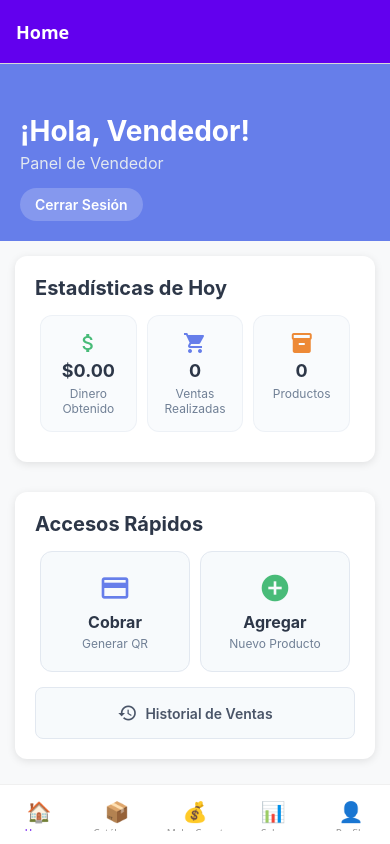
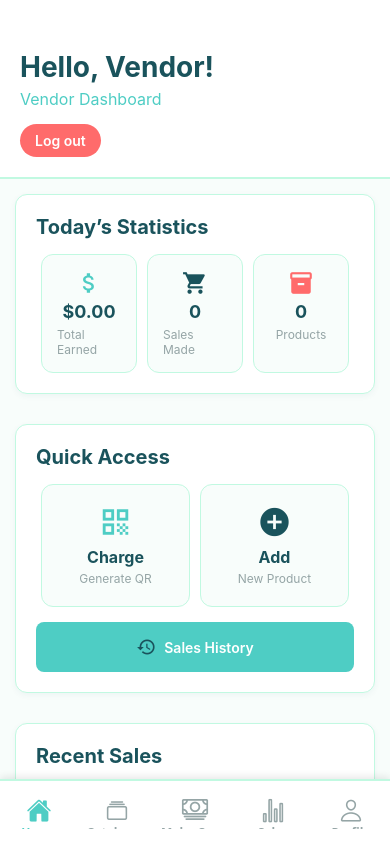
Before and after one commit to BelikJosh/YOLINK, a React Native app: screen /VendorTabs in a window 390 px wide. Built offline with nearby package versions, Linux system fonts and the light colour scheme.

Commit message:
English-Interface-2.2

```diff
--- a/src/navigation/VendorTabNavigator.tsx
+++ b/src/navigation/VendorTabNavigator.tsx
@@ -1,105 +1,146 @@
 // navigation/VendorTabNavigator.tsx
+import { Ionicons } from '@expo/vector-icons';
 import { createBottomTabNavigator } from '@react-navigation/bottom-tabs';
 import React from 'react';
-import { Text, View } from 'react-native';
-import CatalogueScreenVendor from '../screens/CatalogueScreenVendor'; // Importa el componente real
+import CatalogueScreenVendor from '../screens/CatalogueScreenVendor';
 import CobrarScreen from '../screens/CobrarScreen';
 import HomeScreenVendor from '../screens/HomeScreenVendor';
 import ProfileScreen from '../screens/ProfileScreen';
 import { VendorTabParamList } from './types';
 
-// Screens placeholder con componentes básicos (solo los que están en desarrollo)
-const MakeAcountScreen = () => (
-  <View style={{ flex: 1, justifyContent: 'center', alignItems: 'center' }}>
-    <Text>Cobrar - En desarrollo</Text>
-  </View>
-);
-
-const SalesScreenVendor = () => (
-  <View style={{ flex: 1, justifyContent: 'center', alignItems: 'center' }}>
-    <Text>Ventas - En desarrollo</Text>
-  </View>
-);
-
 const Tab = createBottomTabNavigator<VendorTabParamList>();
 
-// Componente temporal para iconos de texto
-const TextIcon = ({ emoji, focused }: { emoji: string, focused: boolean }) => (
-  <Text style={{ fontSize: 20, color: focused ? '#6200ee' : '#999' }}>
-    {emoji}
-  </Text>
-);
+const VendorTabNavigator = ({ route }: any) => {
+  const user = route?.params?.user;
 
-const VendorTabNavigator = () => {
   return (
     <Tab.Navigator
       screenOptions={{
-        tabBarActiveTintColor: '#6200ee',
-        tabBarInactiveTintColor: '#999',
+        tabBarActiveTintColor: '#4ecdc4', // Turquesa
+        tabBarInactiveTintColor: '#95a5a6', // Gris
         tabBarStyle: {
-          backgroundColor: '#fff',
-          borderTopWidth: 1,
-          borderTopColor: '#f0f0f0',
-          height: 60,
-          paddingBottom: 8,
-          paddingTop: 8,
+          backgroundColor: '#ffffff', // Blanco
+          borderTopWidth: 2,
+          borderTopColor: '#c1f9e1', // Verde menta
+          height: 65,
+          paddingBottom: 10,
+          paddingTop: 10,
+          shadowColor: '#000',
+          shadowOffset: { width: 0, height: -2 },
+          shadowOpacity: 0.1,
+          shadowRadius: 8,
+          elevation: 10,
+        },
+        tabBarLabelStyle: {
+          fontSize: 12,
+          fontWeight: '600',
         },
         headerStyle: {
-          backgroundColor: '#6200ee',
+          backgroundColor: '#ffffff',
+          borderBottomWidth: 2,
+          borderBottomColor: '#c1f9e1',
+          shadowColor: '#000',
+          shadowOffset: { width: 0, height: 2 },
+          shadowOpacity: 0.1,
+          shadowRadius: 4,
+          elevation: 4,
         },
-        headerTintColor: '#fff',
+        headerTintColor: '#1a535c', // Azul oscuro
         headerTitleStyle: {
           fontWeight: 'bold',
+          fontSize: 20,
         },
+        headerTitleAlign: 'center',
       }}
+      initialParams={{ user }}
     >
+      {/* INICIO */}
       <Tab.Screen
         name="HomeVendor"
         component={HomeScreenVendor}
+        initialParams={{ user }}
         options={{
           title: 'Home',
-          tabBarIcon: ({ focused }) => (
-            <TextIcon emoji="🏠" focused={focused} />
+          headerShown: false,
+          tabBarIcon: ({ focused, size }) => (
+            <Ionicons
+              name={focused ? 'home' : 'home-outline'}
+              size={size}
+              color={focused ? '#4ecdc4' : '#95a5a6'}
+            />
           ),
         }}
       />
+
+      {/* CATÁLOGO */}
       <Tab.Screen
         name="Catalogue"
-        component={CatalogueScreenVendor} // Usa el componente importado
+        component={CatalogueScreenVendor}
+        initialParams={{ user }}
         options={{
-          title: 'Catálogue',
-          tabBarIcon: ({ focused }) => (
-            <TextIcon emoji="📦" focused={focused} />
+          title: 'Catalogue',
+          tabBarIcon: ({ focused, size }) => (
+            <Ionicons
+              name={focused ? 'albums' : 'albums-outline'}
+              size={size}
+              color={focused ? '#4ecdc4' : '#95a5a6'}
+            />
           ),
         }}
       />
+
+      {/* COBRAR */}
       <Tab.Screen
-  name="MakeCount"
-  component={CobrarScreen}
-  options={{
-    title: 'Make Count',
-    tabBarIcon: ({ focused }) => (
-      <TextIcon emoji="💰" focused={focused} />
-    ),
-  }}
-/>
+        name="MakeCount"
+        component={CobrarScreen}
+        initialParams={{ user }}
+        options={{
+          title: 'Make Count',
+          tabBarIcon: ({ focused, size }) => (
+            <Ionicons
+              name={focused ? 'cash' : 'cash-outline'}
+              size={size + 3}
+              color={focused ? '#ff6b6b' : '#95a5a6'} // Rojo coral para pestaña especial
+            />
+          ),
+          tabBarActiveTintColor: '#ff6b6b', // Rojo coral
+        }}
+      />
+
+      {/* VENTAS */}
       <Tab.Screen
         name="Sales"
-        component={SalesScreenVendor}
+        component={() => (
+          <React.Fragment>
+            <></>
+          </React.Fragment>
+        )}
+        initialParams={{ user }}
         options={{
           title: 'Sales',
-          tabBarIcon: ({ focused }) => (
-            <TextIcon emoji="📊" focused={focused} />
+          tabBarIcon: ({ focused, size }) => (
+            <Ionicons
+              name={focused ? 'stats-chart' : 'stats-chart-outline'}
+              size={size}
+              color={focused ? '#4ecdc4' : '#95a5a6'}
+            />
           ),
         }}
       />
+
+      {/* PERFIL */}
       <Tab.Screen
         name="ProfileVendor"
         component={ProfileScreen}
+        initialParams={{ user }}
         options={{
           title: 'Profile',
-          tabBarIcon: ({ focused }) => (
-            <TextIcon emoji="👤" focused={focused} />
+          tabBarIcon: ({ focused, size }) => (
+            <Ionicons
+              name={focused ? 'person' : 'person-outline'}
+              size={size}
+              color={focused ? '#4ecdc4' : '#95a5a6'}
+            />
           ),
         }}
       />
--- a/src/screens/HomeScreenVendor.tsx
+++ b/src/screens/HomeScreenVendor.tsx
@@ -1,9 +1,9 @@
+import AsyncStorage from '@react-native-async-storage/async-storage';
 import { StackNavigationProp } from '@react-navigation/stack';
-import React, { useState, useEffect } from 'react';
+import React, { useEffect, useState } from 'react';
 import { Alert, ScrollView, StyleSheet, Text, TouchableOpacity, View } from 'react-native';
+import MaterialIcons from 'react-native-vector-icons/MaterialIcons';
 import { RootStackParamList } from '../navigation/types';
-import MaterialIcons from 'react-native-vector-icons/MaterialIcons';
-import AsyncStorage from '@react-native-async-storage/async-storage';
 
 type HomeScreenNavigationProp = StackNavigationProp<RootStackParamList, 'VendorTabs'>;
 
@@ -15,77 +15,69 @@ type Props = {
 const HomeScreenVendor = ({ navigation, route }: Props) => {
   const [user, setUser] = useState<any>(null);
   const [dashboardData, setDashboardData] = useState({
-    ventasHoy: 0,
-    totalHoy: 0,
-    totalProductos: 0
+    salesToday: 0,
+    totalToday: 0,
+    totalProducts: 0,
   });
 
   useEffect(() => {
-    cargarUsuario();
+    loadUser();
   }, []);
 
-  const cargarUsuario = async () => {
+  const loadUser = async () => {
     try {
-      console.log('🔍 Cargando usuario...');
       const userString = await AsyncStorage.getItem('currentUser');
-      console.log('📦 Datos de AsyncStorage:', userString);
-
       if (userString) {
         const userData = JSON.parse(userString);
-        console.log('👤 Usuario cargado:', userData);
-        console.log('📝 Nombre:', userData.nombre);
-        console.log('📝 Descripción:', userData.descripcion);
         setUser(userData);
       }
     } catch (error) {
-      console.error('Error cargando usuario:', error);
+      console.error('Error loading user:', error);
     }
   };
 
   useEffect(() => {
-    if (user) {
-      cargarDashboard();
-    }
+    if (user) loadDashboard();
   }, [user]);
 
-  const cargarDashboard = async () => {
+  const loadDashboard = async () => {
     try {
       setDashboardData({
-        ventasHoy: user?.ventasRealizadas || 0,
-        totalHoy: user?.totalGanado || 0,
-        totalProductos: 42
+        salesToday: user?.ventasRealizadas || 0,
+        totalToday: user?.totalGanado || 0,
+        totalProducts: 42,
       });
     } catch (error) {
-      console.error('Error cargando dashboard:', error);
+      console.error('Error loading dashboard:', error);
     }
   };
 
   const handleLogout = async () => {
     Alert.alert(
-      'Cerrar Sesión',
-      '¿Estás seguro de que quieres cerrar sesión?',
+      'Log out',
+      'Are you sure you want to log out?',
       [
-        { text: 'Cancelar', style: 'cancel' },
+        { text: 'Cancel', style: 'cancel' },
         {
-          text: 'Sí, cerrar',
+          text: 'Yes, log out',
           onPress: async () => {
             await AsyncStorage.removeItem('currentUser');
             navigation.navigate('Login');
-          }
+          },
         },
       ]
     );
   };
 
-  const handleCobrar = () => {
-    navigation.navigate('Cobrar' as any);
+  const handleCharge = () => {
+    navigation.navigate('MakeCount' as any);
   };
 
-  const handleAgregarProducto = () => {
+  const handleAddProduct = () => {
     navigation.navigate('Catalogue' as any);
   };
 
-  const handleHistorialVentas = () => {
+  const handleSalesHistory = () => {
     navigation.navigate('HistorialVentas' as any);
   };
 
@@ -94,79 +86,79 @@ const HomeScreenVendor = ({ navigation, route }: Props) => {
       {/* Header */}
       <View style={styles.header}>
         <Text style={styles.greeting}>
-          ¡Hola, {user?.nombre || 'Vendedor'}!
+          Hello, {user?.nombre || 'Vendor'}!
         </Text>
         <Text style={styles.subtitle}>
-          {user?.descripcion || 'Panel de Vendedor'}
+          {user?.descripcion || 'Vendor Dashboard'}
         </Text>
 
         <TouchableOpacity style={styles.logoutButton} onPress={handleLogout}>
-          <Text style={styles.logoutButtonText}>Cerrar Sesión</Text>
+          <Text style={styles.logoutButtonText}>Log out</Text>
         </TouchableOpacity>
       </View>
 
-      {/* Estadísticas del Día */}
+      {/* Daily Stats */}
       <View style={styles.section}>
-        <Text style={styles.sectionTitle}>Estadísticas de Hoy</Text>
+        <Text style={styles.sectionTitle}>Today’s Statistics</Text>
 
         <View style={styles.statsGrid}>
-          <View style={[styles.statCard, styles.transparentCard]}>
-            <MaterialIcons name="attach-money" size={24} color="#48bb78" />
-            <Text style={styles.statValue}>${dashboardData.totalHoy.toFixed(2)}</Text>
-            <Text style={styles.statLabel}>Dinero Obtenido</Text>
+          <View style={[styles.statCard]}>
+            <MaterialIcons name="attach-money" size={26} color="#4ecdc4" />
+            <Text style={styles.statValue}>${dashboardData.totalToday.toFixed(2)}</Text>
+            <Text style={styles.statLabel}>Total Earned</Text>
           </View>
 
-          <View style={[styles.statCard, styles.transparentCard]}>
-            <MaterialIcons name="shopping-cart" size={24} color="#667eea" />
-            <Text style={styles.statValue}>{dashboardData.ventasHoy}</Text>
-            <Text style={styles.statLabel}>Ventas Realizadas</Text>
+          <View style={[styles.statCard]}>
+            <MaterialIcons name="shopping-cart" size={26} color="#1a535c" />
+            <Text style={styles.statValue}>{dashboardData.salesToday}</Text>
+            <Text style={styles.statLabel}>Sales Made</Text>
           </View>
 
-          <View style={[styles.statCard, styles.transparentCard]}>
-            <MaterialIcons name="inventory" size={24} color="#ed8936" />
-            <Text style={styles.statValue}>{dashboardData.totalProductos}</Text>
-            <Text style={styles.statLabel}>Productos</Text>
+          <View style={[styles.statCard]}>
+            <MaterialIcons name="inventory" size={26} color="#ff6b6b" />
+            <Text style={styles.statValue}>{dashboardData.totalProducts}</Text>
+            <Text style={styles.statLabel}>Products</Text>
           </View>
         </View>
       </View>
 
-      {/* Accesos Rápidos */}
+      {/* Quick Access */}
       <View style={styles.section}>
-        <Text style={styles.sectionTitle}>Accesos Rápidos</Text>
+        <Text style={styles.sectionTitle}>Quick Access</Text>
 
         <View style={styles.quickAccessGrid}>
-          <TouchableOpacity style={styles.quickAccessItem} onPress={handleCobrar}>
+          <TouchableOpacity style={styles.quickAccessItem} onPress={handleCharge}>
             <View style={styles.quickAccessContent}>
-              <MaterialIcons name="payment" size={32} color="#667eea" />
-              <Text style={styles.quickAccessTitle}>Cobrar</Text>
-              <Text style={styles.quickAccessSubtitle}>Generar QR</Text>
+              <MaterialIcons name="qr-code" size={34} color="#4ecdc4" />
+              <Text style={styles.quickAccessTitle}>Charge</Text>
+              <Text style={styles.quickAccessSubtitle}>Generate QR</Text>
             </View>
           </TouchableOpacity>
 
-          <TouchableOpacity style={styles.quickAccessItem} onPress={handleAgregarProducto}>
+          <TouchableOpacity style={styles.quickAccessItem} onPress={handleAddProduct}>
             <View style={styles.quickAccessContent}>
-              <MaterialIcons name="add-circle" size={32} color="#48bb78" />
-              <Text style={styles.quickAccessTitle}>Agregar</Text>
-              <Text style={styles.quickAccessSubtitle}>Nuevo Producto</Text>
+              <MaterialIcons name="add-circle" size={34} color="#1a535c" />
+              <Text style={styles.quickAccessTitle}>Add</Text>
+              <Text style={styles.quickAccessSubtitle}>New Product</Text>
             </View>
           </TouchableOpacity>
         </View>
 
-        <TouchableOpacity style={styles.historyButton} onPress={handleHistorialVentas}>
-          <MaterialIcons name="history" size={20} color="#4a5568" />
-          <Text style={styles.historyButtonText}>Historial de Ventas</Text>
+        <TouchableOpacity style={styles.historyButton} onPress={handleSalesHistory}>
+          <MaterialIcons name="history" size={20} color="#1a535c" />
+          <Text style={styles.historyButtonText}>Sales History</Text>
         </TouchableOpacity>
       </View>
 
-      {/* Últimas Ventas */}
+      {/* Recent Sales */}
       <View style={styles.section}>
-        <Text style={styles.sectionTitle}>Ventas Recientes</Text>
+        <Text style={styles.sectionTitle}>Recent Sales</Text>
 
         <View style={styles.salesList}>
           <View style={styles.saleItem}>
             <View style={styles.saleInfo}>
-              <Text style={styles.saleProduct}>Huipil bordado</Text>
-              <Text style={styles.saleTime}>Hace 10 min</Text>
+              <Text style={styles.saleProduct}>Embroidered Huipil</Text>
+              <Text style={styles.saleTime}>10 min ago</Text>
             </View>
             <Text style={styles.saleAmount}>$450</Text>
           </View>
@@ -174,7 +166,7 @@ const HomeScreenVendor = ({ navigation, route }: Props) => {
           <View style={styles.saleItem}>
             <View style={styles.saleInfo}>
               <Text style={styles.saleProduct}>Alebrijes x2</Text>
-              <Text style={styles.saleTime}>Hace 1 hora</Text>
+              <Text style={styles.saleTime}>1 hour ago</Text>
             </View>
             <Text style={styles.saleAmount}>$200</Text>
           </View>
@@ -184,30 +176,31 @@ const HomeScreenVendor = ({ navigation, route }: Props) => {
   );
 };
 
-// Los estilos se mantienen igual...
 const styles = StyleSheet.create({
   container: {
     flex: 1,
-    backgroundColor: '#f8f9fa',
+    backgroundColor: '#f8fdfb',
   },
   header: {
-    backgroundColor: '#667eea',
+    backgroundColor: '#ffffff',
     padding: 20,
     paddingTop: 50,
+    borderBottomWidth: 2,
+    borderBottomColor: '#c1f9e1',
   },
   greeting: {
     fontSize: 28,
     fontWeight: 'bold',
-    color: '#fff',
+    color: '#1a535c',
     marginBottom: 5,
   },
   subtitle: {
     fontSize: 16,
-    color: '#e2e8f0',
+    color: '#4ecdc4',
     marginBottom: 15,
   },
   logoutButton: {
-    backgroundColor: 'rgba(255, 255, 255, 0.2)',
+    backgroundColor: '#ff6b6b',
     paddingHorizontal: 15,
     paddingVertical: 8,
     borderRadius: 20,
@@ -219,49 +212,47 @@ const styles = StyleSheet.create({
     fontWeight: '600',
   },
   section: {
-    backgroundColor: '#fff',
+    backgroundColor: '#ffffff',
     margin: 15,
     padding: 20,
     borderRadius: 12,
-    shadowColor: '#000',
+    borderWidth: 1.5,
+    borderColor: '#c1f9e1',
+    shadowColor: '#1a535c',
     shadowOffset: { width: 0, height: 2 },
-    shadowOpacity: 0.1,
-    shadowRadius: 8,
-    elevation: 4,
+    shadowOpacity: 0.05,
+    shadowRadius: 6,
+    elevation: 3,
   },
   sectionTitle: {
     fontSize: 20,
     fontWeight: 'bold',
-    color: '#2d3748',
+    color: '#1a535c',
     marginBottom: 15,
   },
   statsGrid: {
     flexDirection: 'row',
     justifyContent: 'space-between',
-    marginBottom: 10,
   },
   statCard: {
     flex: 1,
     alignItems: 'center',
     padding: 15,
+    marginHorizontal: 5,
     borderRadius: 12,
-    marginHorizontal: 5,
+    backgroundColor: '#f8fdfb',
     borderWidth: 1,
-    borderColor: 'rgba(226, 232, 240, 0.5)',
-  },
-  transparentCard: {
-    backgroundColor: 'rgba(247, 250, 252, 0.7)',
+    borderColor: '#c1f9e1',
   },
   statValue: {
     fontSize: 18,
     fontWeight: 'bold',
-    color: '#2d3748',
+    color: '#1a535c',
     marginVertical: 5,
   },
   statLabel: {
     fontSize: 12,
-    color: '#718096',
-    textAlign: 'center',
+    color: '#95a5a6',
   },
   quickAccessGrid: {
     flexDirection: 'row',
@@ -270,12 +261,12 @@ const styles = StyleSheet.create({
   },
   quickAccessItem: {
     flex: 1,
-    backgroundColor: '#f7fafc',
+    backgroundColor: '#f8fdfb',
     padding: 20,
     borderRadius: 12,
     marginHorizontal: 5,
     borderWidth: 1,
-    borderColor: '#e2e8f0',
+    borderColor: '#c1f9e1',
     alignItems: 'center',
   },
   quickAccessContent: {
@@ -284,29 +275,26 @@ const styles = StyleSheet.create({
   quickAccessTitle: {
     fontSize: 16,
     fontWeight: 'bold',
-    color: '#2d3748',
+    color: '#1a535c',
     marginTop: 8,
     marginBottom: 4,
   },
   quickAccessSubtitle: {
     fontSize: 12,
-    color: '#718096',
-    textAlign: 'center',
+    color: '#95a5a6',
   },
   historyButton: {
     flexDirection: 'row',
     alignItems: 'center',
     justifyContent: 'center',
-    backgroundColor: '#f7fafc',
+    backgroundColor: '#4ecdc4',
     padding: 15,
     borderRadius: 8,
-    borderWidth: 1,
-    borderColor: '#e2e8f0',
   },
   historyButtonText: {
     fontSize: 14,
     fontWeight: '600',
-    color: '#4a5568',
+    color: '#ffffff',
     marginLeft: 8,
   },
   salesList: {
@@ -318,7 +306,7 @@ const styles = StyleSheet.create({
     alignItems: 'center',
     paddingVertical: 12,
     borderBottomWidth: 1,
-    borderBottomColor: '#e2e8f0',
+    borderBottomColor: '#c1f9e1',
   },
   saleInfo: {
     flex: 1,
@@ -326,17 +314,17 @@ const styles = StyleSheet.create({
   saleProduct: {
     fontSize: 16,
     fontWeight: '600',
-    color: '#2d3748',
+    color: '#1a535c',
     marginBottom: 4,
   },
   saleTime: {
     fontSize: 12,
-    color: '#718096',
+    color: '#95a5a6',
   },
   saleAmount: {
     fontSize: 18,
     fontWeight: 'bold',
-    color: '#48bb78',
+    color: '#4ecdc4',
   },
 });
 
```
